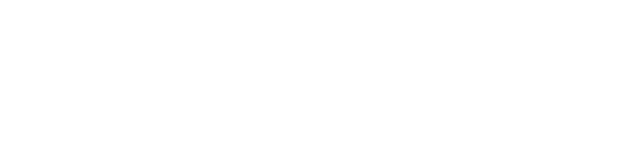
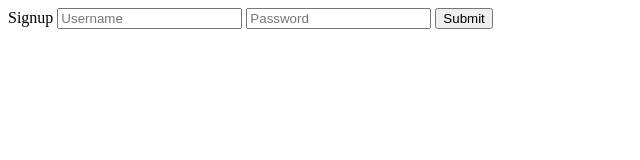
Before and after one commit to tyrex1829/auth-jwt-fullstack, a website: page public/signup.html in a window 1280 px wide. Shown: the whole page, without its empty margins (0-640 px from the left). Drawn offline with Linux system fonts and the light colour scheme.

Commit message:
signup frontend logic

```diff
--- a/public/signup.html
+++ b/public/signup.html
@@ -5,5 +5,22 @@
     <meta name="viewport" content="width=device-width, initial-scale=1.0" />
     <title>TodoHook</title>
   </head>
-  <body></body>
+  <body>
+    <div>
+      Signup
+      <input
+        id="signup-username"
+        type="text"
+        name="username"
+        placeholder="Username"
+      />
+      <input
+        id="signup-password"
+        type="password"
+        name="password"
+        placeholder="Password"
+      />
+      <button onclick="signup()">Submit</button>
+    </div>
+  </body>
 </html>
```
